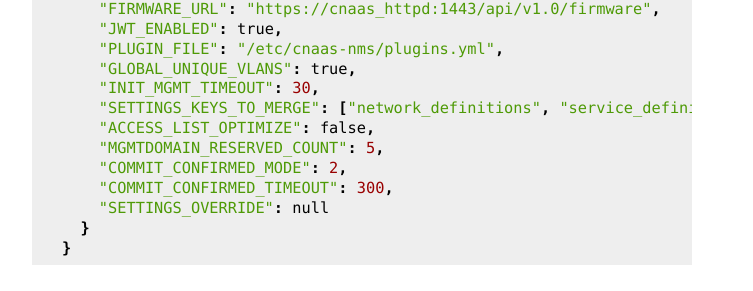
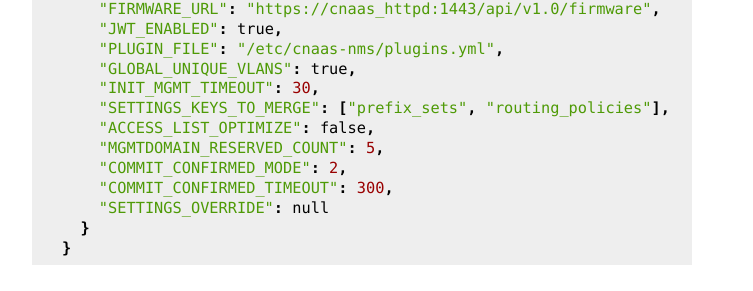
Before and after one commit to SUNET/cnaas-nms, a Sphinx documentation site: the page built from docs/apiref/settings.rst, in a window 1280 px wide and 900 px high, scrolled down 1629 px. Shown: the part 549-840 px from the top of the window, without its empty margins (388-1141 px from the left). Built offline with Sphinx 7.4.7, drawn with Linux system fonts in a browser that asks for light colours.

Commit message:
Remove acl-related keys from SETTINGS_KEYS_TO_MERGE

```diff
--- a/docs/apiref/settings.rst
+++ b/docs/apiref/settings.rst
@@ -123,7 +123,7 @@
        "PLUGIN_FILE": "/etc/cnaas-nms/plugins.yml",
        "GLOBAL_UNIQUE_VLANS": true,
        "INIT_MGMT_TIMEOUT": 30,
-       "SETTINGS_KEYS_TO_MERGE": ["network_definitions", "service_definitions", "access_lists", "prefix_sets", "routing_policies"],
+       "SETTINGS_KEYS_TO_MERGE": ["prefix_sets", "routing_policies"],
        "ACCESS_LIST_OPTIMIZE": false,
        "MGMTDOMAIN_RESERVED_COUNT": 5,
        "COMMIT_CONFIRMED_MODE": 2,
--- a/docs/reporef/index.rst
+++ b/docs/reporef/index.rst
@@ -100,7 +100,7 @@
 The inheritence is defined in these steps:
 Global -> Fabric -> Core/Dist/Access -> Group -> Device specific.
 One modification to this rule are fields defined in `SETTINGS_KEYS_TO_MERGE`, which instead will merge global settings with group settings.
-It will prioritize group settings if the entries in the keys collide. The default settings to merge are `network_definitions`, `service_definitions`, `access_lists`, `prefix_sets` and `routing_policies`.
+It will prioritize group settings if the entries in the keys collide. The default settings to merge are `prefix_sets` and `routing_policies`.
 The directory structure looks like this:
 
 - global
```
Also changed, not shown: 1 other file.
